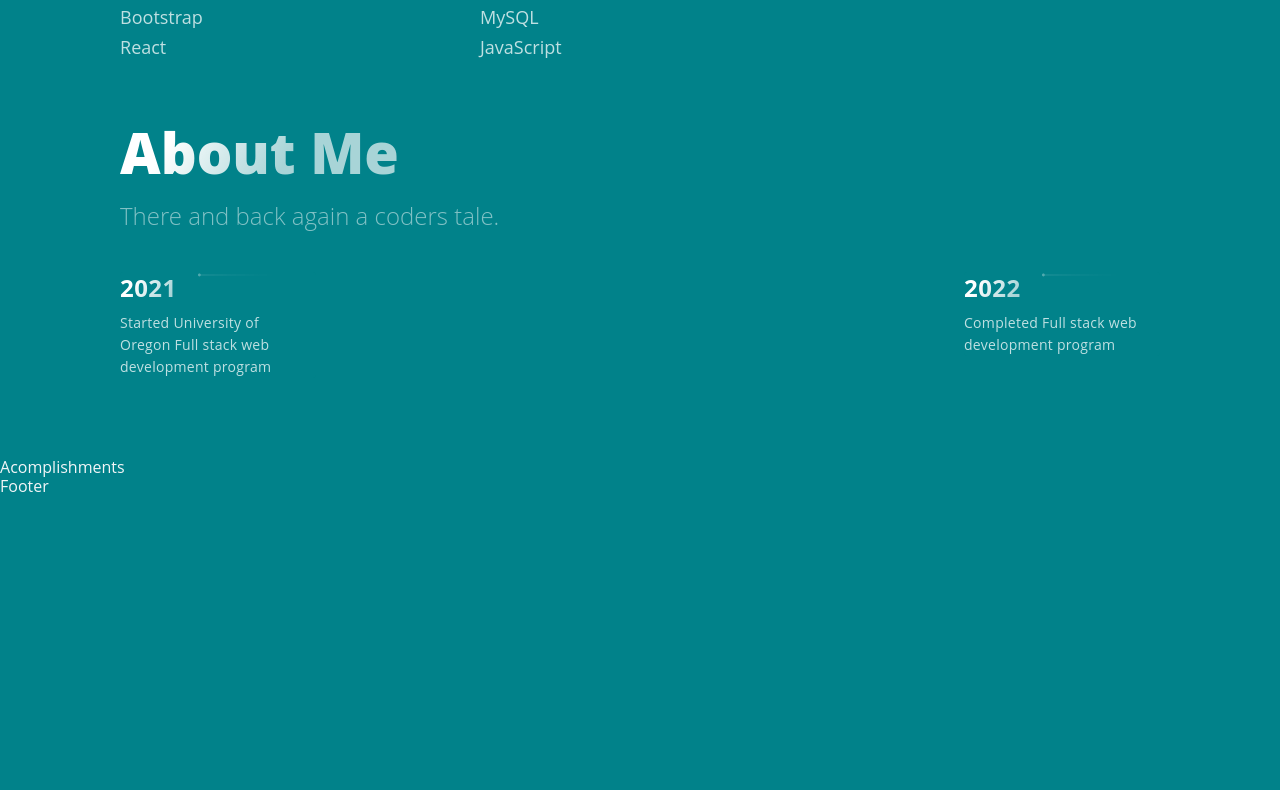
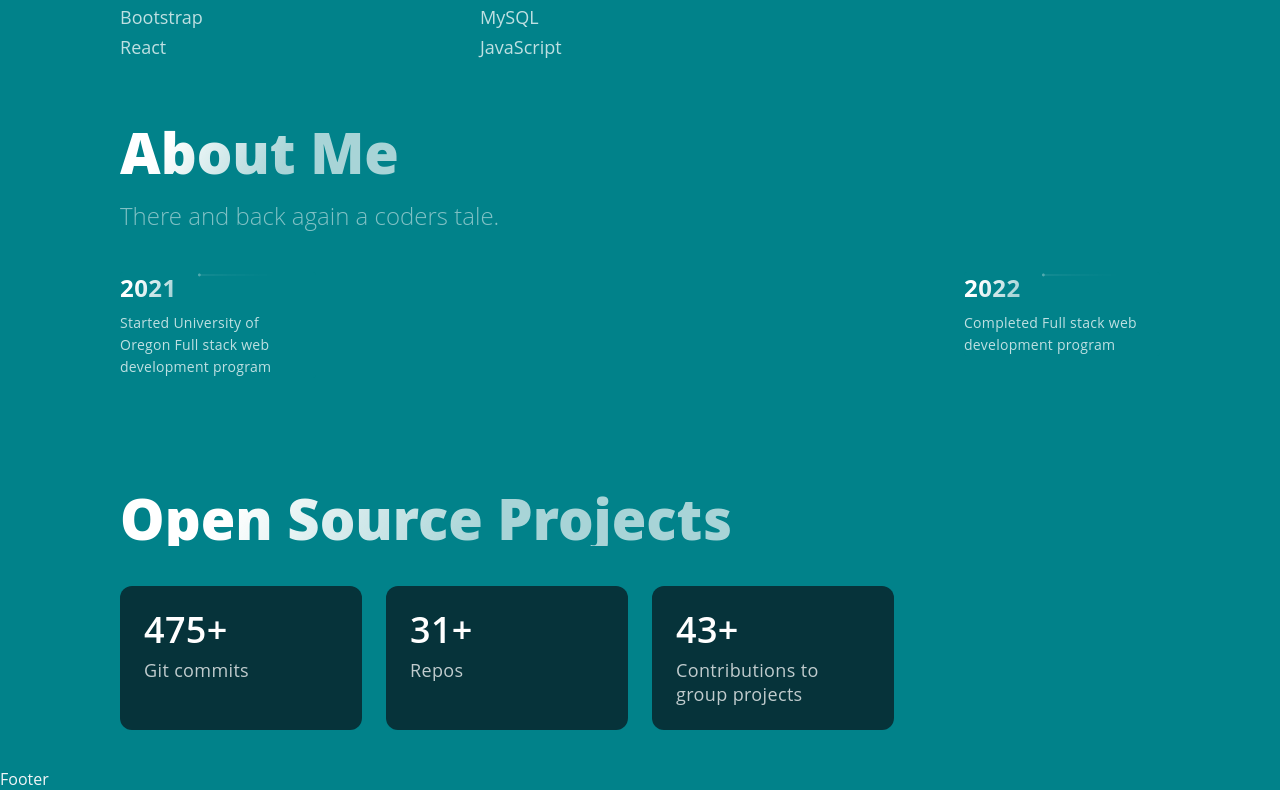
Before and after one commit to DMAN28/supreme-portfolio, a Next.js app: page / in a window 1280 px wide. Shown: the part 3158-3948 px from the top of the page. Before the commit the page ends 3655 px from the top, so only its background shows below. Built offline with nearby package versions, Linux system fonts and the light colour scheme.

Commit message:
added the Accomplishments section

```diff
--- a/src/components/Acomplishments/Acomplishments.js
+++ b/src/components/Acomplishments/Acomplishments.js
@@ -4,16 +4,23 @@ import { Section, SectionDivider, SectionTitle } from '../../styles/GlobalCompon
 import { Box, Boxes, BoxNum, BoxText } from './AcomplishmentsStyles';
 
 const data = [
-  { number: 20, text: 'Open Source Projects'},
-  { number: 1000, text: 'Students', },
-  { number: 1900, text: 'Github Followers', },
-  { number: 5000, text: 'Github Stars', }
+  { number: 475, text: 'Git commits'},
+  { number: 31, text: 'Repos', },
+  { number: 43, text: 'Contributions to group projects', },
 ];
 
 const Acomplishments = () => (
-  <div>
-    Acomplishments
-  </div>
+  <Section>
+    <SectionTitle>Open Source Projects</SectionTitle>
+    <Boxes>
+      {data.map((card, index) =>(
+        <Box key={index}>
+          <BoxNum>{card.number}+</BoxNum>
+          <BoxText>{card.text}</BoxText>
+        </Box>
+      ))}
+    </Boxes>
+  </Section>
 );
 
 export default Acomplishments;
--- a/src/components/Acomplishments/AcomplishmentsStyles.js
+++ b/src/components/Acomplishments/AcomplishmentsStyles.js
@@ -23,7 +23,7 @@ export const Boxes = styled.div`
 `
 
 export const Box = styled.div`
-  background: #212D45;
+  background: #06333A;
   border-radius: 12px;
   height: 144px;
   padding: 24px;
```
